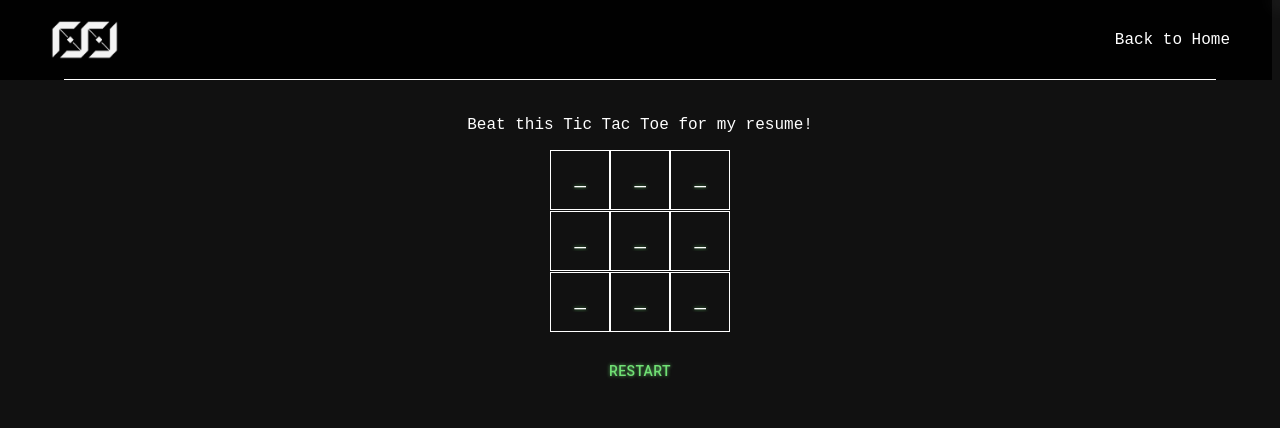
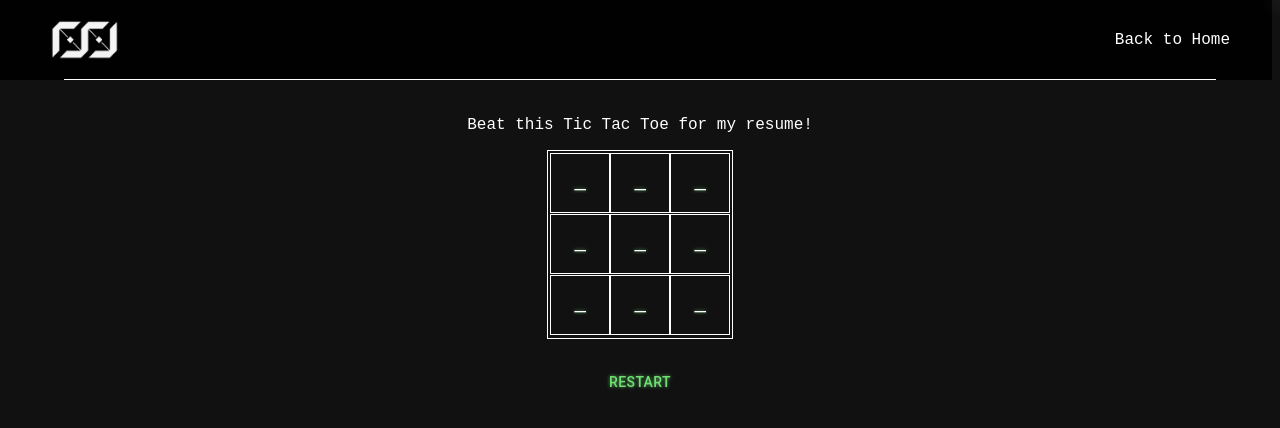
Before and after one commit to Bunbunw/New-Portfolio, a React (Create React App) app: page /tic-tac-toe in a window 1280 px wide. Shown: the top 428 px of the page. Built offline with nearby package versions, Linux system fonts and the light colour scheme.

Commit message:
Small fixes

```diff
--- a/src/components/Featured.js
+++ b/src/components/Featured.js
@@ -20,7 +20,7 @@ function Featured() {
     {
         logo: hoopp_logo,
         company: "HOOPP",
-        title: "IT Audit Coop",
+        title: "Cybersecurity, IT Audit Coop",
         date: "2024 Fall - 2025 Winter",
         link: "https://hoopp.com/",
         description: [
--- a/src/components/TicTacToe.css
+++ b/src/components/TicTacToe.css
@@ -6,14 +6,21 @@
 }
 
 .board {
-    width: 200px;
+    width: 180px;
     margin: auto;
+}
+
+.board_border {
+    margin: auto;
+    display: inline-block;
+    padding: 2px;
+    border: 1px solid white;
 }
 
 .cell {
     width: 60px;
     height: 60px;
-    border: 1px solid white;
+    border: 0.5px solid white;
     background-color: transparent;
     top: 0px;
     margin-top: 0;
--- a/src/components/TicTacToe.js
+++ b/src/components/TicTacToe.js
@@ -96,7 +96,7 @@ export default function TicTacToe() {
   return (
     <div className="ttt-wrapper">
         <p>Beat this Tic Tac Toe for my resume!</p>
-        <div className="board_assist" />
+        <div className="board_border">
             <div className="board">
                 {board.map((cell, index) => (
                 <button
@@ -114,6 +114,8 @@ export default function TicTacToe() {
                 </button>
                 ))}
             </div>
+        </div>
+        <br />
         {winner && <p className="mt-4 font-bold">{winner === "Draw" ?
             <>
             <p>You tied! Luckily our Minimax algorithm is unbeatable, so here you go ... </p>
```
Lines whose indentation alone changed are shown as unchanged.
